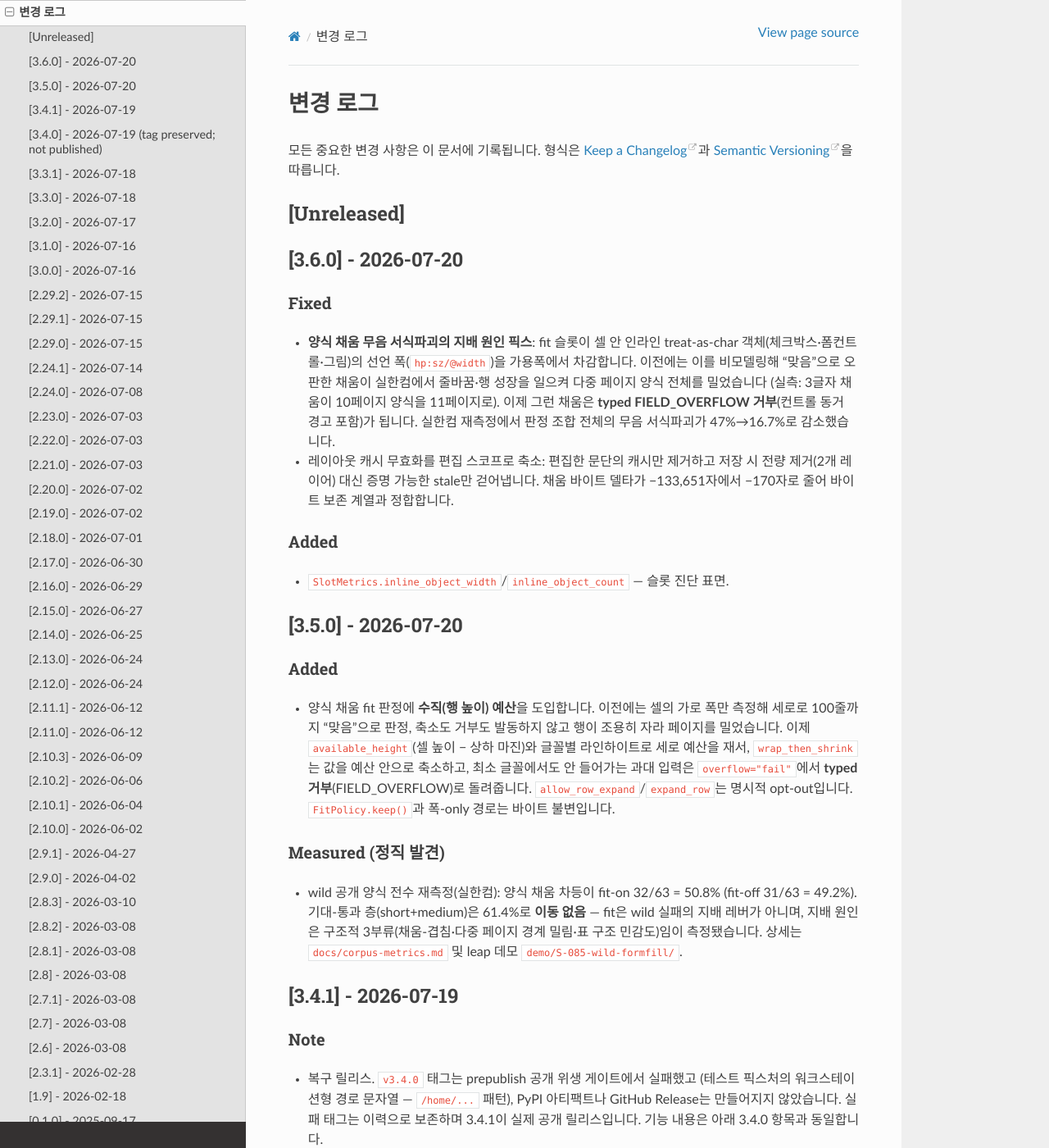
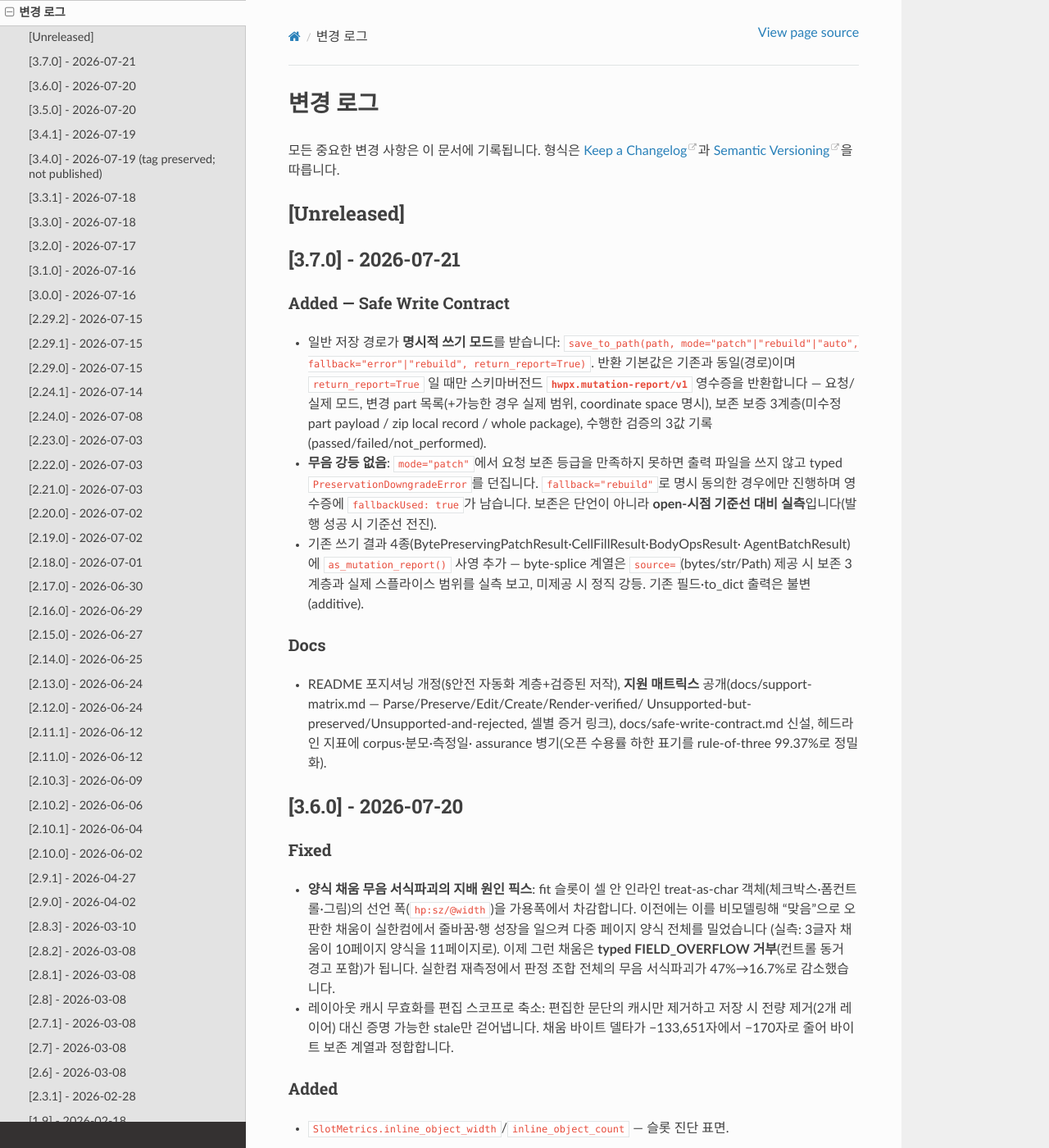
Before and after one commit to airmang/python-hwpx, a Sphinx documentation site: the page built from docs/changelog.md, in a window 1280 px wide and 1400 px high. Shown: the whole window at 82% size. Built offline with Sphinx 7.4.7 and the Read the Docs theme 3.1.0, drawn with Linux system fonts in a browser that asks for light colours.

Commit message:
chore(release): 3.7.0 — Safe Write Contract ships
Explicit write mode (patch|rebuild|auto) with a no-silent-fallback default,
schema-versioned hwpx.mutation-report/v1 receipts on every save opt-in,
measured three-layer preservation against the open-time baseline, typed
PreservationDowngradeError, projections from the four existing write-result
models, the published support matrix, and metric-presentation precision.

Fixes #56

Co-Authored-By: Claude Fable 5 <noreply@anthropic.com>

```diff
--- a/CHANGELOG.md
+++ b/CHANGELOG.md
@@ -3,6 +3,34 @@
 모든 중요한 변경 사항은 이 문서에 기록됩니다. 형식은 [Keep a Changelog](https://keepachangelog.com/ko/1.1.0/)과 [Semantic Versioning](https://semver.org/lang/ko/)을 따릅니다.
 
 ## [Unreleased]
+
+## [3.7.0] - 2026-07-21
+
+### Added — Safe Write Contract
+- 일반 저장 경로가 **명시적 쓰기 모드**를 받습니다:
+  `save_to_path(path, mode="patch"|"rebuild"|"auto", fallback="error"|"rebuild",
+  return_report=True)`. 반환 기본값은 기존과 동일(경로)이며 `return_report=True`
+  일 때만 스키마버전드 **`hwpx.mutation-report/v1`** 영수증을 반환합니다 —
+  요청/실제 모드, 변경 part 목록(+가능한 경우 실제 범위, coordinate space 명시),
+  보존 보증 3계층(미수정 part payload / zip local record / whole package),
+  수행한 검증의 3값 기록(passed/failed/not_performed).
+- **무음 강등 없음**: `mode="patch"`에서 요청 보존 등급을 만족하지 못하면
+  출력 파일을 쓰지 않고 typed `PreservationDowngradeError`를 던집니다.
+  `fallback="rebuild"`로 명시 동의한 경우에만 진행하며 영수증에
+  `fallbackUsed: true`가 남습니다. 보존은 단언이 아니라 **open-시점 기준선
+  대비 실측**입니다(발행 성공 시 기준선 전진).
+- 기존 쓰기 결과 4종(BytePreservingPatchResult·CellFillResult·BodyOpsResult·
+  AgentBatchResult)에 `as_mutation_report()` 사영 추가 — byte-splice 계열은
+  `source=`(bytes/str/Path) 제공 시 보존 3계층과 실제 스플라이스 범위를
+  실측 보고, 미제공 시 정직 강등. 기존 필드·to_dict 출력은 불변(additive).
+
+### Docs
+- README 포지셔닝 개정(§안전 자동화 계층+검증된 저작), **지원 매트릭스**
+  공개(docs/support-matrix.md — Parse/Preserve/Edit/Create/Render-verified/
+  Unsupported-but-preserved/Unsupported-and-rejected, 셀별 증거 링크),
+  docs/safe-write-contract.md 신설, 헤드라인 지표에 corpus·분모·측정일·
+  assurance 병기(오픈 수용률 하한 표기를 rule-of-three 99.37%로 정밀화).
+
 
 ## [3.6.0] - 2026-07-20
 
--- a/docs/corpus-metrics-history.json
+++ b/docs/corpus-metrics-history.json
@@ -124,6 +124,11 @@
           "after": "11/66"
         }
       }
+    },
+    {
+      "measuredAt": "2026-07-21",
+      "stack": "python-hwpx 3.7.0 (corpus v2; no new box run)",
+      "note": "Safe Write Contract shipped (explicit write mode, mutation-report/v1 receipts, no-silent-fallback with an open-time measured baseline; support matrix published). Oracle-facing corpus numbers carried from the 3.6.0 measurement — no re-render was needed for a save-contract addition; byte-preservation semantics are covered by the in-repo measured gates."
     }
   ]
 }
--- a/pyproject.toml
+++ b/pyproject.toml
@@ -4,7 +4,7 @@ build-backend = "setuptools.build_meta"
 
 [project]
 name = "python-hwpx"
-version = "3.6.0"
+version = "3.7.0"
 description = "한글 없이 HWPX 문서를 열고, 편집하고, 생성하고, 검증하는 Python 자동화 라이브러리"
 readme = { file = "README.md", content-type = "text/markdown" }
 license = "Apache-2.0"
```
Also changed, not shown: README.md (+1 -1 lines), docs/corpus-metrics.md (+1 -0 lines).
